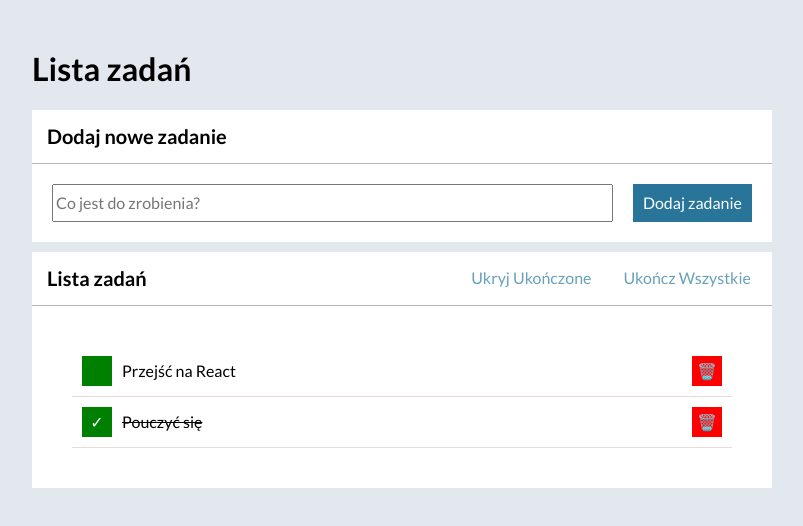
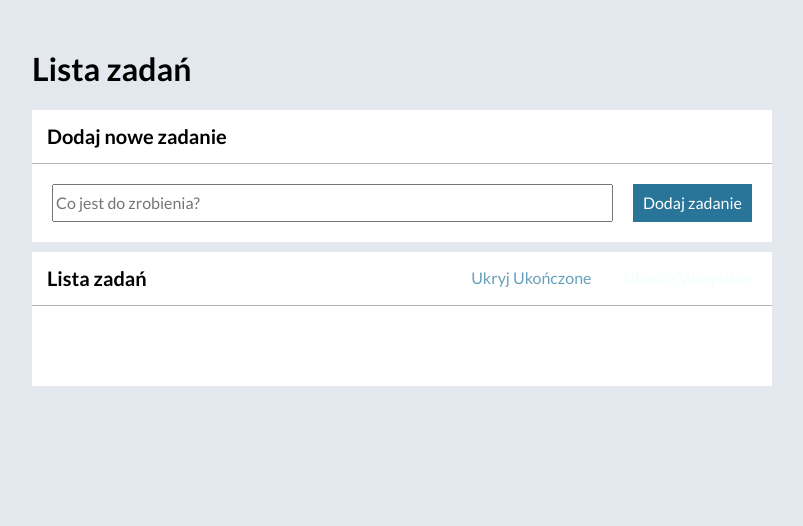
Before and after one commit to barteksbr/todos-list-react, a React (Create React App) app: page / in a window 1280 px wide. Shown: the top 526 px of the page, without its empty margins (238-1041 px from the left). Built offline with nearby package versions, Linux system fonts and the light colour scheme.

Commit message:
saving tasks in localStorage

```diff
--- a/src/App.js
+++ b/src/App.js
@@ -1,5 +1,5 @@
 
-import { useState } from "react";
+import { useEffect, useState } from "react";
 import Form from "./Form";
 import Tasks from "./Tasks";
 import Buttons from "./Buttons";
@@ -8,14 +8,21 @@
 
 
 
-
-
 function App() {
   const [hideDoneTasks, setHideDone] = useState(false);
-  const [tasks, setTasks] = useState([
-    { id: 1, content: "Przejść na React", done: false },
-    { id: 2, content: "Pouczyć się", done: true },
-  ]);
+
+  const tasksFromLocalStorage = localStorage.getItem("tasks");
+
+  const [tasks, setTasks] = useState(
+    tasksFromLocalStorage
+      ? JSON.parse(tasksFromLocalStorage)
+      : []
+  );
+
+  useEffect(() => {
+    localStorage.setItem("tasks", JSON.stringify(tasks));
+  }, [tasks]);
+
 
   const toggleHideDone = () => {
     setHideDone(hideDone => !hideDone);
```
